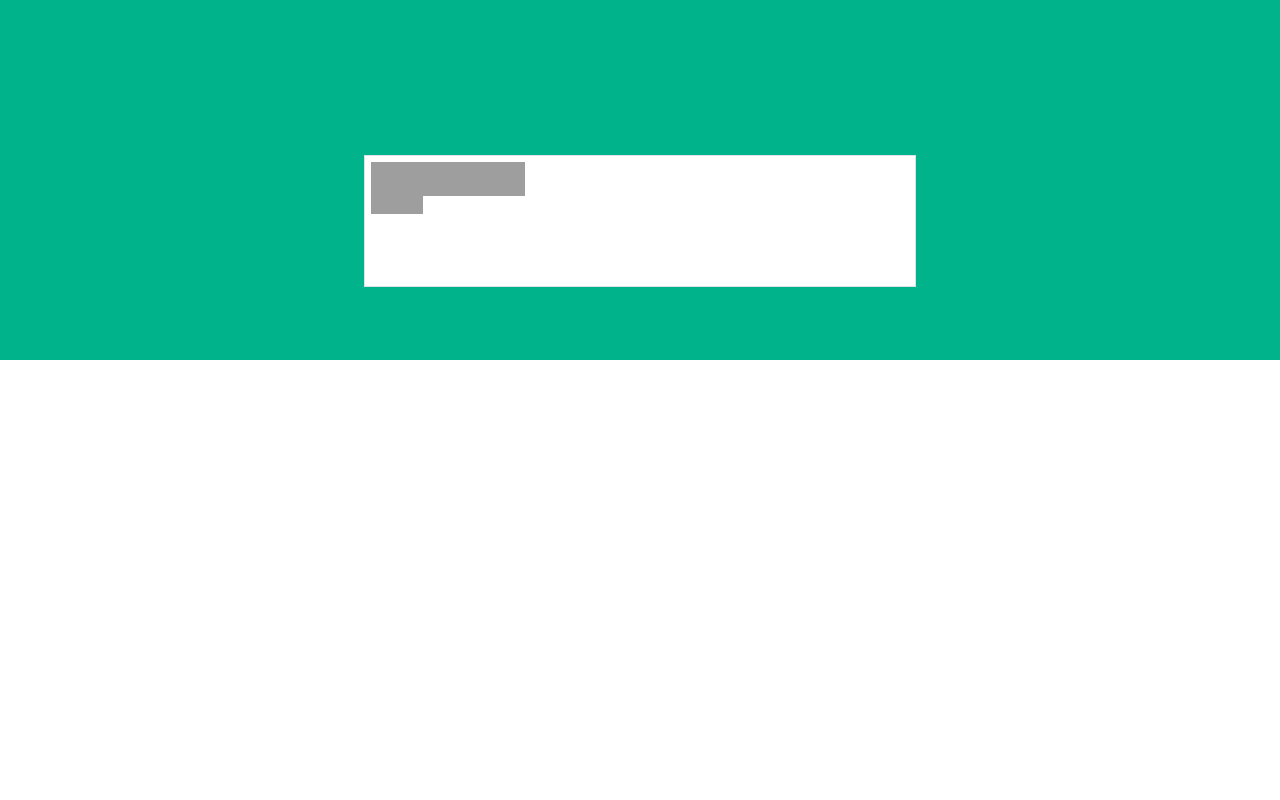
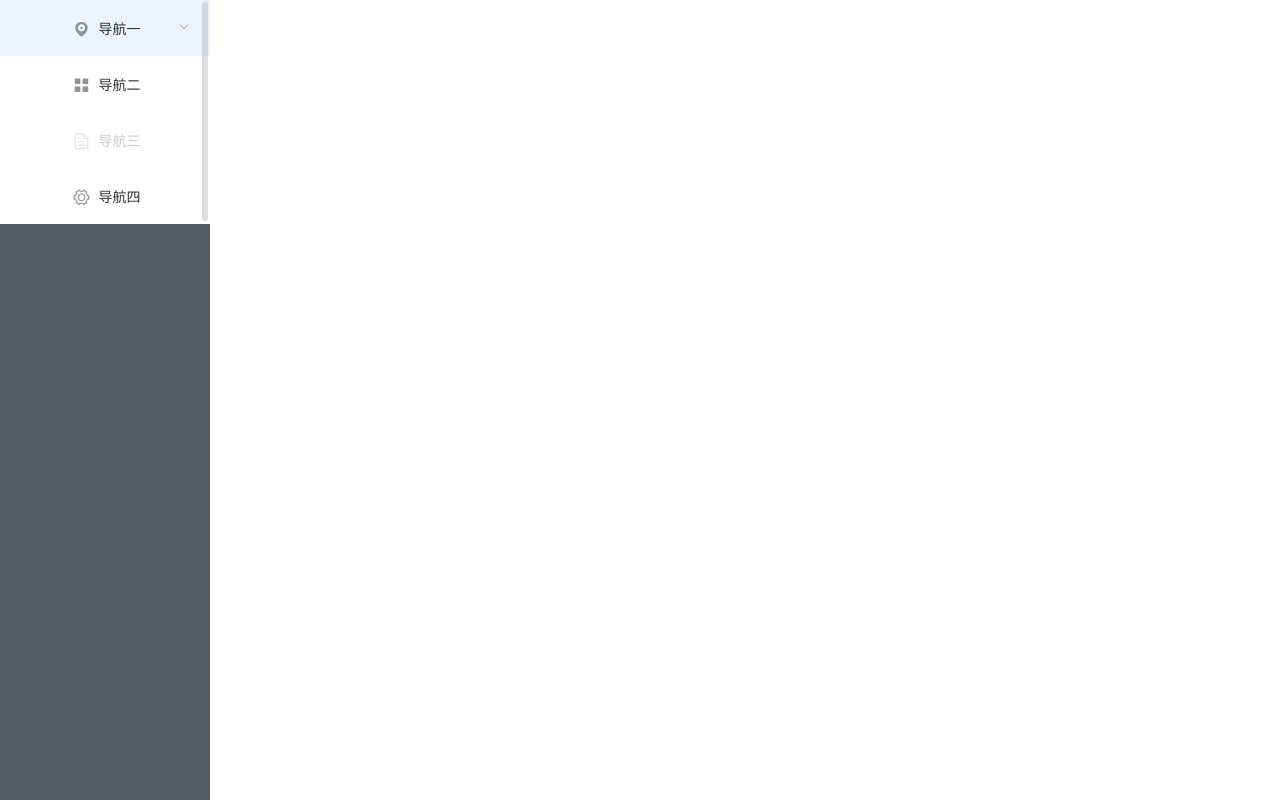
Before and after one commit to ukihsoroy/prototype-server, a Vue app in the folder sigma-browser/browser-ui/: page / in a window 1280 px wide. Built offline with nearby package versions, Linux system fonts and the light colour scheme; grey boxes are pictures that could not be loaded.

Commit message:
feat: 新增首页布局，左侧菜单静态构建

```diff
--- /dev/null
+++ b/sigma-browser/browser-ui/src/layout/components/Sidebar/index.vue
@@ -0,0 +1,54 @@
+<template>
+  <div>
+    <el-scrollbar wrap-class="scrollbar-wrapper">
+      <el-menu
+        mode="vertical"
+        :background-color="variables.menuBg"
+        :text-color="variables.menuText"
+        :active-text-color="variables.menuActiveText"
+      >
+        <el-submenu index="1">
+          <template slot="title">
+            <i class="el-icon-location" />
+            <span>导航一</span>
+          </template>
+          <el-submenu index="1-4">
+            <template slot="title">选项4</template>
+            <el-menu-item index="1-4-1">选项1</el-menu-item>
+          </el-submenu>
+        </el-submenu>
+        <el-menu-item index="2">
+          <i class="el-icon-menu" />
+          <span slot="title">导航二</span>
+        </el-menu-item>
+        <el-menu-item index="3" disabled>
+          <i class="el-icon-document" />
+          <span slot="title">导航三</span>
+        </el-menu-item>
+        <el-menu-item index="4">
+          <i class="el-icon-setting" />
+          <span slot="title">导航四</span>
+        </el-menu-item>
+      </el-menu>
+    </el-scrollbar>
+  </div>
+</template>
+
+<script>
+import variables from '@/styles/variables.scss'
+
+export default {
+  components: {
+
+  },
+  computed: {
+    variables() {
+      return variables
+    }
+  }
+}
+</script>
+
+<style>
+
+</style>
--- /dev/null
+++ b/sigma-browser/browser-ui/src/layout/components/index.js
@@ -0,0 +1 @@
+export { default as Sidebar } from './Sidebar'
--- /dev/null
+++ b/sigma-browser/browser-ui/src/layout/index.vue
@@ -0,0 +1,24 @@
+<template>
+  <div class="app-wrapper">
+    <Sidebar class="sidebar-container" />
+  </div>
+</template>
+
+<script>
+import { Sidebar } from './components'
+
+export default {
+  name: 'Layout',
+  components: {
+    Sidebar
+  }
+}
+</script>
+
+<style lang="scss" scoped>
+  .app-wrapper {
+    position: relative;
+    width: 100%;
+    height: 100%;
+  }
+</style>
--- a/sigma-browser/browser-ui/src/router/index.js
+++ b/sigma-browser/browser-ui/src/router/index.js
@@ -1,15 +1,16 @@
 // https://router.vuejs.org/zh/
-// 采用路由懒加载，随用随载
 
 import Vue from 'vue'
 import Router from 'vue-router'
 
 Vue.use(Router)
 
+import Layout from '@/layout'
+
 const routes = [
   {
     path: '/',
-    component: () => import('@/views/login')
+    component: Layout
   }
 ]
 
--- a/sigma-browser/browser-ui/src/styles/index.scss
+++ b/sigma-browser/browser-ui/src/styles/index.scss
@@ -1,3 +1,6 @@
+@import './variables.scss';
+@import './sidebar.scss';
+
 body {
   height: 100%;
   -moz-osx-font-smoothing: grayscale;    //灰阶
--- /dev/null
+++ b/sigma-browser/browser-ui/src/styles/sidebar.scss
@@ -0,0 +1,21 @@
+#app {
+  .sidebar-container {
+    transition: width 0.28s;
+    width: $sideBarWidth !important;
+    height: 100%;
+    background-color: $menuBg;
+    position: fixed;
+    top: 0;
+    left: 0;
+    bottom: 0;
+    font-size: 0px;
+    z-index: 1001;
+    overflow: hidden;
+  }
+
+  .el-menu {
+    border: none;
+    height: 100%;
+    width: 100% !important;
+  }
+}
--- /dev/null
+++ b/sigma-browser/browser-ui/src/styles/variables.scss
@@ -0,0 +1,15 @@
+$menuText: #fff;
+$menuActiveText: #ffd04b;
+
+$menuBg: #545c64;
+$menuHover:#263445;
+
+$sideBarWidth: 210px;
+
+:export {
+  menuText: $menuText;
+  menuActiveText: $menuActiveText;
+  menuBg: $menuBg;
+  sideBarWidth: $sideBarWidth;
+  menuHover: $menuHover;
+}
--- a/sigma-browser/browser-ui/src/views/login/index.vue
+++ b/sigma-browser/browser-ui/src/views/login/index.vue
@@ -3,12 +3,12 @@
     <header class="sso-header" />
     <section class="content_box">
       <div class="qrcode_content">
-        <div class="qrcode_img"></div>
-        <div class="mobile_info"></div>
+        <div class="qrcode_img" />
+        <div class="mobile_info" />
       </div>
-      <div class="left_area"></div>
-      <div class="divider"></div>
-      <div class="right_area"></div>
+      <div class="left_area" />
+      <div class="divider" />
+      <div class="right_area" />
     </section>
   </div>
 </template>
```
